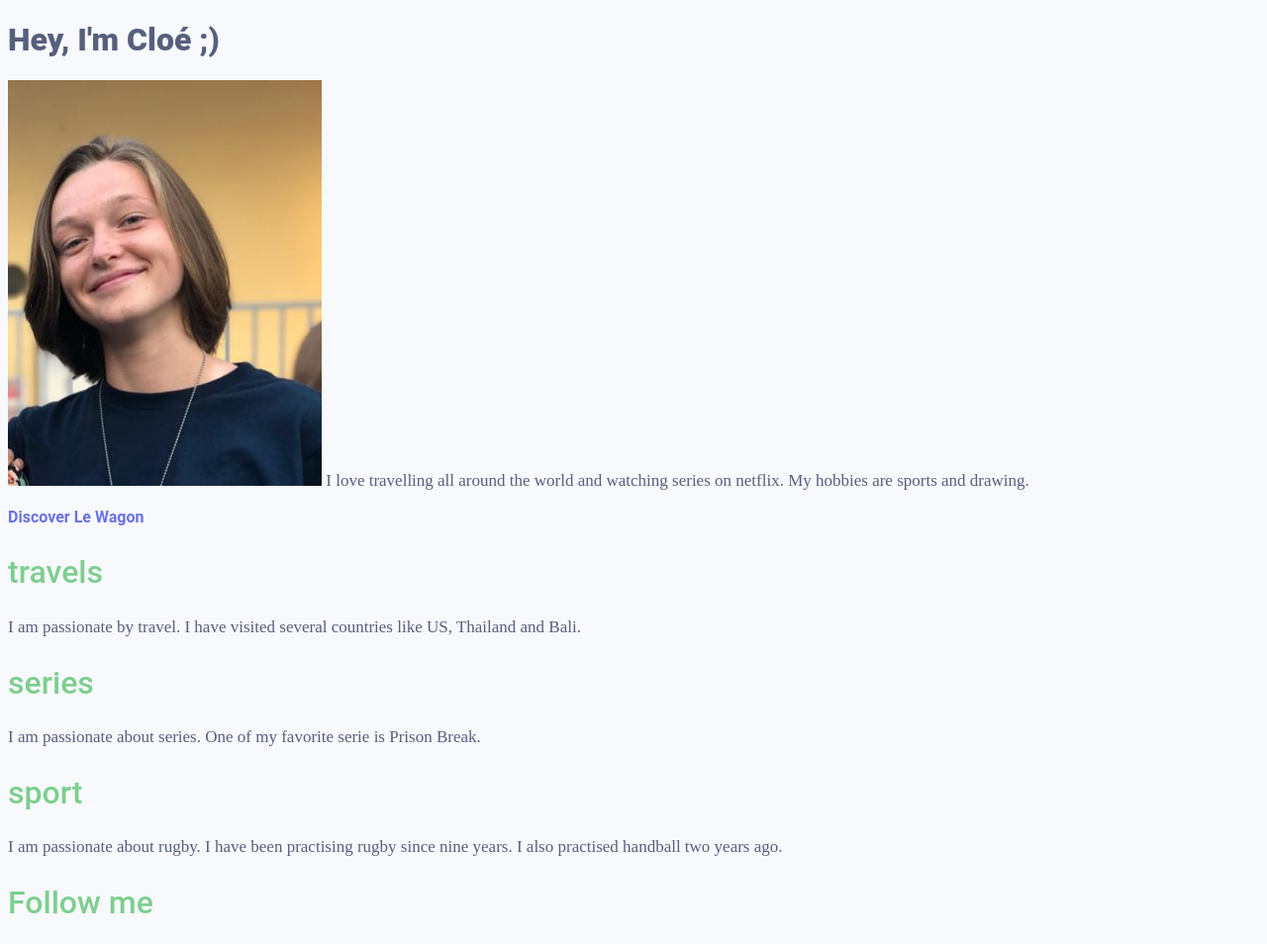
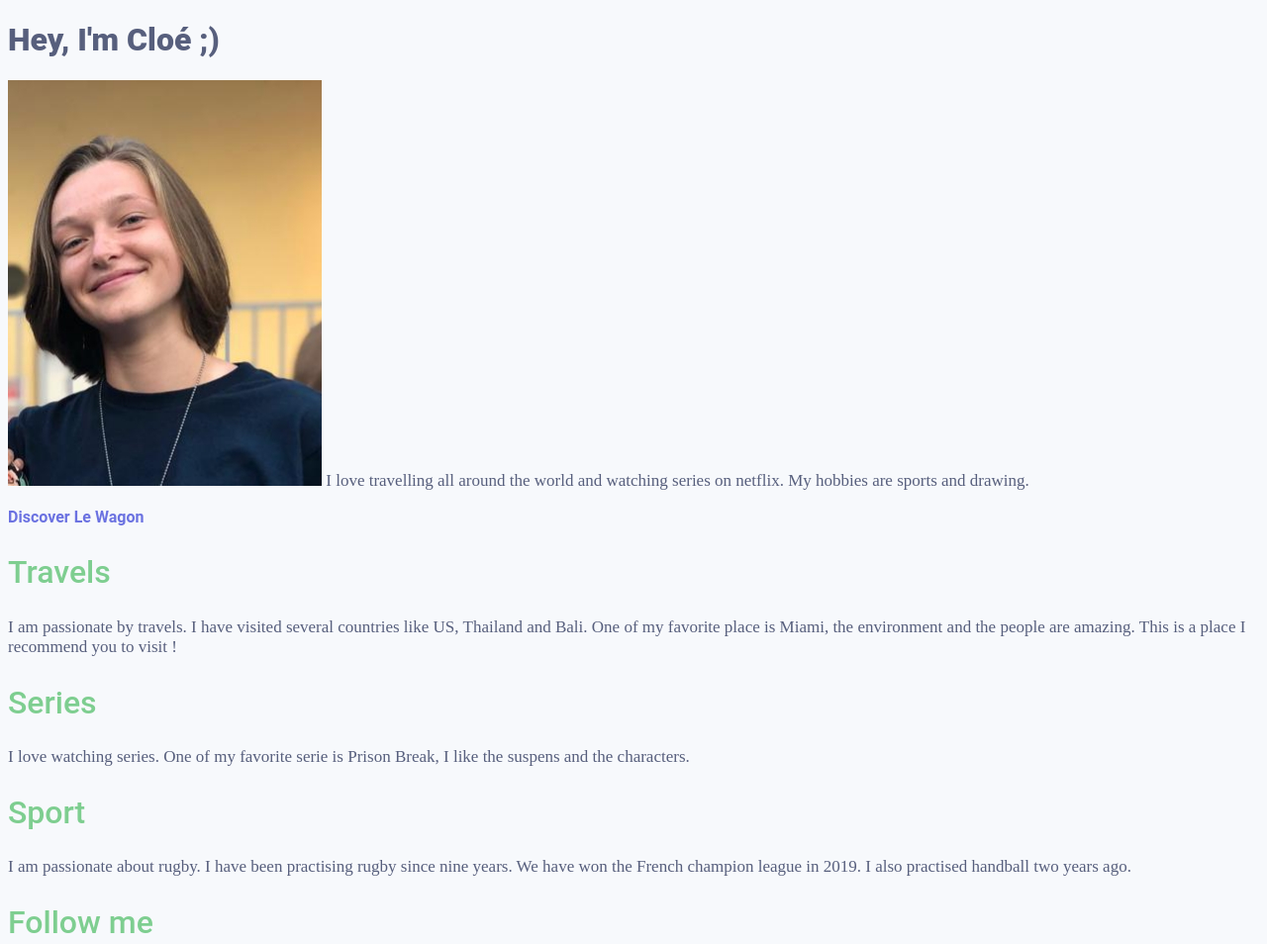
Before and after one commit to larue-cloe/my-profile, a plain HTML site: page my-profile/index.html in a window 1280 px wide. Shown: the top 954 px of the page at 99% size. Drawn offline with Linux system fonts and the light colour scheme.

Commit message:
Add files via upload

```diff
--- a/my-profile/index.html
+++ b/my-profile/index.html
@@ -14,27 +14,28 @@
    	     <h1>Hey, I'm Cloé ;)</h1>
          <img src="images/profile.jpg" class="img-circle" widht="100px alt"="Cloé Larue"
 
+
           <p>
             I love travelling all around the world and watching series on netflix. My hobbies are sports and drawing.
           <p>
           <a href="#" class="btn-blue">Discover Le Wagon</a>
    	 </div>
    	 <div class="card-white">
-           <h2>travels</h2>
+           <h2>Travels</h2>
            <p>
-              I am passionate by travel. I have visited several countries like US, Thailand and Bali.
+              I am passionate by travels. I have visited several countries like US, Thailand and Bali. One of my favorite place is Miami, the environment and the people are amazing. This is a place I recommend you to visit !
             </p>
    	 </div>
      <div class="card-white">
-           <h2>series</h2>
+           <h2>Series</h2>
            <p>
-              I am passionate about series. One of my favorite serie is Prison Break.
+              I love watching series. One of my favorite serie is Prison Break, I like the suspens and the characters.
             </p>
      </div>
      <div class="card-white">
-          <h2>sport</h2>
+          <h2>Sport</h2>
           <p>
-             I am passionate about rugby. I have been practising rugby since nine years. I also practised handball two years ago.
+             I am passionate about rugby. I have been practising rugby since nine years. We have won the French champion league in 2019. I also practised handball two years ago.
           </p>
      </div>
      <div class="card-white">
```
